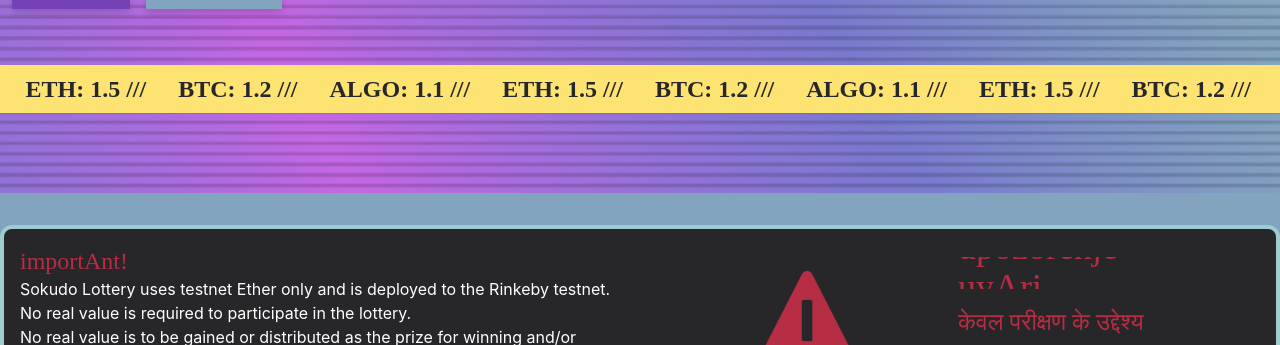
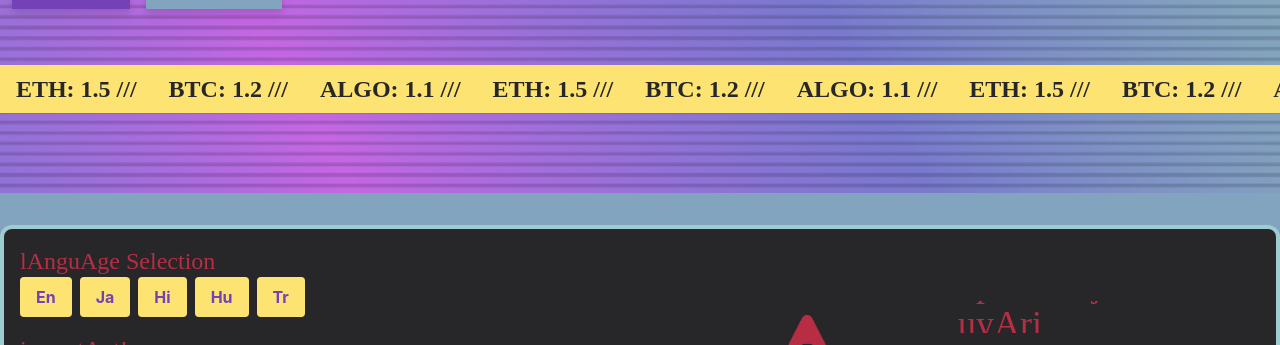
Before and after one commit to SJuras/Web3-Lottery, a Next.js app in the folder lottery-dapp/: page / in a window 1280 px wide. Shown: the part 607-952 px from the top of the page. Built offline with nearby package versions, Linux system fonts and the light colour scheme; a web font is replaced by a local one.

Commit message:
v1.3.6 working on scrolling texts

```diff
--- a/lottery-dapp/pages/index.js
+++ b/lottery-dapp/pages/index.js
@@ -17,6 +17,7 @@ export default function Home() {
 
   const AutoplaySlider = withAutoplay(AwesomeSlider);
 
+  const [warnLang, setWarnLand] = useState(1);
   const [descLang, setDescLang] = useState(1);
   const [aboutLang, setAboutLang] = useState(1);
 
@@ -141,6 +142,19 @@ export default function Home() {
         <div className="w-full">
           <div className="w-full max-w-7xl mx-auto flex justify-center items-center flex-col md:flex-row mb-4 bg-zinc-800 rounded-xl border-4 border-customLightBlue drop-shadow-xl">
             <div className="w-full md:w-1/2 p-4">
+
+            <div className="w-full flex flex-col mb-4">
+              <h4 className="text-2xl font-[Starduster] text-customRed">lAnguAge Selection</h4>
+              <div className="w-full flex">
+                <button className="p-2 px-4 mr-2 bg-customYellow text-customPurple font-bold rounded transition duration-300 hover:bg-customPurple hover:text-customYellow" onClick={() => setWarnLand(1)}>En</button>
+                <button className="p-2 px-4 mr-2 bg-customYellow text-customPurple font-bold rounded transition duration-300 hover:bg-customPurple hover:text-customYellow" onClick={() => setWarnLand(2)}>Ja</button>
+                <button className="p-2 px-4 mr-2 bg-customYellow text-customPurple font-bold rounded transition duration-300 hover:bg-customPurple hover:text-customYellow" onClick={() => setWarnLand(3)}>Hi</button>
+                <button className="p-2 px-4 mr-2 bg-customYellow text-customPurple font-bold rounded transition duration-300 hover:bg-customPurple hover:text-customYellow" onClick={() => setWarnLand(4)}>Hu</button>
+                <button className="p-2 px-4 mr-2 bg-customYellow text-customPurple font-bold rounded transition duration-300 hover:bg-customPurple hover:text-customYellow" onClick={() => setWarnLand(5)}>Tr</button>
+              </div>
+            </div>
+            { warnLang == 1 &&
+              <div className="w-full">
                 <h3 className="text-2xl text-customRed font-[Starduster]">importAnt!</h3>
                 <p className="text-white">
                   Sokudo Lottery uses testnet Ether only and is deployed to the Rinkeby testnet.
@@ -155,6 +169,81 @@ export default function Home() {
                   This project exists for demonstration purposes only.
                 </p>
               </div>
+            }
+
+            { warnLang == 2 &&
+              <div className="w-full">
+                <h3 className="text-2xl text-customRed font-[Starduster] font-bold">重要!</h3>
+                <p className="text-white">
+                  SokudoLotteryはtestnetEtherのみを使用し、Rinkebyテストネットに展開されます.
+                </p>
+                <p className="text-white">
+                  宝くじに参加するのに実際の価値は必要ありません.
+                </p>
+                <p className="text-white">
+                  この宝くじの当選および/または参加の賞品として、実際の価値を獲得または分配することはできません。.
+                </p>
+                <p className="text-white">
+                  このプロジェクトは、デモンストレーション目的でのみ存在します。
+                </p>
+              </div>
+            }
+
+            { warnLang == 3 &&
+              <div className="w-full">
+                <h3 className="text-2xl text-customRed font-[Starduster] font-bold">जरूरी!</h3>
+                <p className="text-white">
+                  सोकुडो लॉटरी केवल टेस्टनेट ईथर का उपयोग करती है और इसे रिंकीबी टेस्टनेट पर तैनात किया जाता है।
+                </p>
+                <p className="text-white">
+                  लॉटरी में भाग लेने के लिए किसी वास्तविक मूल्य की आवश्यकता नहीं है।
+                </p>
+                <p className="text-white">
+                  इस लॉटरी में जीतने और/या भाग लेने के लिए पुरस्कार के रूप में कोई वास्तविक मूल्य प्राप्त या वितरित नहीं किया जाना है।
+                </p>
+                <p className="text-white">
+                  यह परियोजना केवल प्रदर्शन उद्देश्यों के लिए मौजूद है।
+                </p>
+              </div>
+            }
+
+            { warnLang == 4 &&
+              <div className="w-full">
+                <h3 className="text-2xl text-customRed font-[Starduster]">fontos!</h3>
+                <p className="text-white">
+                  A Sokudo Lottery csak a testnet Ether-t használja, és a Rinkeby teszthálózatra van telepítve.
+                </p>
+                <p className="text-white">
+                  A sorsoláson való részvételhez nincs szükség valós értékre.
+                </p>
+                <p className="text-white">
+                  A lottón nyerésért és/vagy részvételért valódi értéket nem lehet nyerni vagy kiosztani.
+                </p>
+                <p className="text-white">
+                  Ez a projekt csak demonstrációs célokat szolgál.
+                </p>
+              </div>
+            }
+
+            { warnLang == 5 &&
+              <div className="w-full">
+                <h3 className="text-2xl text-customRed font-[Starduster]">önemli!</h3>
+                <p className="text-white">
+                  Sokudo Piyango yalnızca test ağı Ether'i kullanır ve Rinkeby test ağına dağıtılır.
+                </p>
+                <p className="text-white">
+                  Piyangoya katılmak için gerçek bir değer gerekli değildir.
+                </p>
+                <p className="text-white">
+                  Bu piyangoyu kazanmanın ve/veya katılmanın ödülü olarak gerçek bir değer kazanılamaz veya dağıtılamaz.
+                </p>
+                <p className="text-white">
+                  Bu proje sadece tanıtım amaçlıdır.
+                </p>
+              </div>
+            }
+
+            </div>
             <div className="w-full md:w-1/2 p-4">
               <div className="w-full flex justify-center items-center">
                 <div className="w-1/2 flex justify-center items-center">
@@ -168,28 +257,28 @@ export default function Home() {
                   <div className="h-8 overflow-hidden mb-4">
                     <div className="animate-[warningMove2_10s_ease-in_infinite_alternate]">
                       <h4 className="text-4xl text-customRed font-[Starduster]">wArning</h4>
-                      <h4 className="text-4xl text-customRed font-[Starduster]">警告</h4>
+                      <h4 className="text-4xl text-customRed font-[Starduster] font-bold">警告</h4>
                       <h4 className="text-4xl text-customRed font-[Starduster]">WArnung</h4>
                       <h4 className="text-4xl text-customRed font-[Starduster]">Figyelem</h4>
-                      <h4 className="text-4xl text-customRed font-[Starduster]">경고</h4>
+                      <h4 className="text-4xl text-customRed font-[Starduster] font-bold">경고</h4>
                       <h4 className="text-4xl text-customRed font-[Starduster]">upozorenje</h4>
                       <h4 className="text-4xl text-customRed font-[Starduster]">uyAri</h4>
                       <h4 className="text-4xl text-customRed font-[Starduster]">Avviso</h4>
-                      <h4 className="text-4xl text-customRed font-[Starduster]">चेतावनी</h4>
+                      <h4 className="text-4xl text-customRed font-[Starduster] font-bold">चेतावनी</h4>
                       <h4 className="text-4xl text-customRed font-[Starduster]">bridinAjums</h4>
                     </div>
                   </div>
                   <div className="h-16 overflow-hidden mb-4">
                     <div className="animate-[warningMove_10s_ease-in_infinite_alternate]">
                       <h5 className="text-2xl text-customRed font-[Starduster]">for testing purposes only</h5>
-                      <h5 className="text-2xl text-customRed font-[Starduster]">テスト目的のみ<br /></h5>
+                      <h5 className="text-2xl text-customRed font-[Starduster] font-bold">テスト目的のみ<br /></h5>
                       <h5 className="text-2xl text-customRed font-[Starduster]">nur zu Testzwecken</h5>
                       <h5 className="text-2xl text-customRed font-[Starduster]">csAk tesztelés céljából</h5>
-                      <h5 className="text-2xl text-customRed font-[Starduster]">테스트 목적으로만<br /><br /></h5>
+                      <h5 className="text-2xl text-customRed font-[Starduster] font-bold">테스트 목적으로만</h5>
                       <h5 className="text-2xl text-customRed font-[Starduster]">sAmo zA svrhe testirAnjA</h5>
                       <h5 className="text-2xl text-customRed font-[Starduster]">sAdece test AmAçli</h5>
                       <h5 className="text-2xl text-customRed font-[Starduster]">solo A scopo di test</h5>
-                      <h5 className="text-2xl text-customRed font-[Starduster]">केवल परीक्षण के उद्देश्य<br /><br /></h5>
+                      <h5 className="text-2xl text-customRed font-[Starduster] font-bold">केवल परीक्षण के उद्देश्य</h5>
                       <h5 className="text-2xl text-customRed font-[Starduster]">tikAi testešAnAs nolukiem</h5>
                     </div>
                   </div>
--- a/lottery-dapp/pages/lotterypage.js
+++ b/lottery-dapp/pages/lotterypage.js
@@ -105,7 +105,7 @@ export default function Home() {
               </Marquee>
             </div>
 
-            <div className="flex flex-col md:flex-row">
+            <div className="flex flex-col md:flex-row items-end">
               <div className="flex w-full md:w-2/3 flex-col h-full p-2">
                 <section className="md:mt-5">
 
@@ -134,6 +134,7 @@ export default function Home() {
                 </div>
 
                   <p>Enter Lottery by sending 0.01 Ether</p>
+                  <p>0.01Etherを送信して宝くじに参加する</p>
                   <button className="mt-3 p-2 bg-customPurple text-customYellow font-[Starduster] text-2xl cursor-pointer drop-shadow-lg transition duration-300 hover:bg-customLightPurple">
                     PlAy Now!
                   </button>
@@ -390,7 +391,6 @@ export default function Home() {
                 </div>
               </div>
               <div className="hidden md:flex w-full md:w-1/3 flex-col h-full p-2">
-                <p>Lottery Info</p>
                 <section className="mt-5">
                   <div className="card">
                     <div className="card-content">
```
Lines whose indentation alone changed are shown as unchanged.
